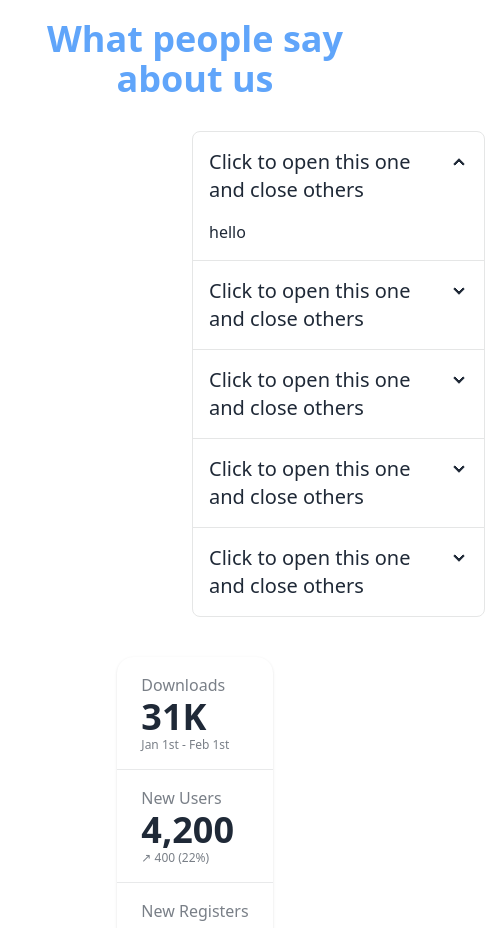
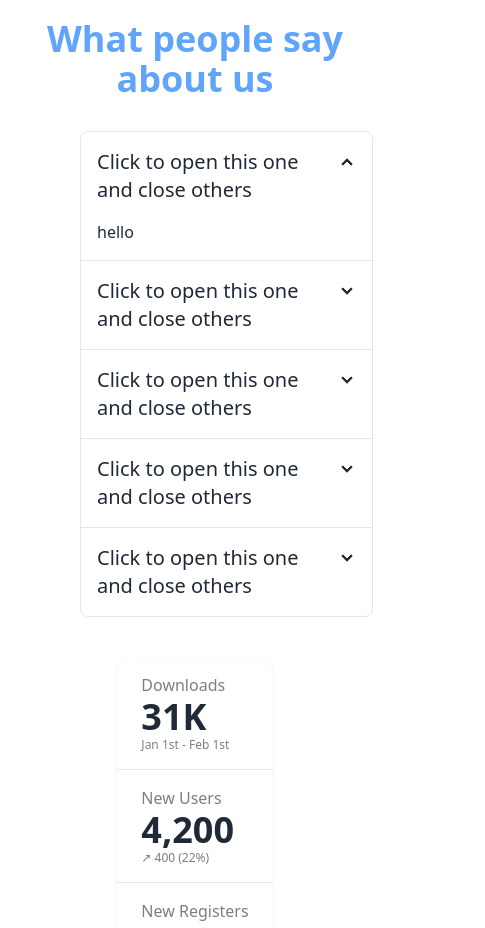
Before and after one commit to imshruti470/MedHelp, a React (Create React App) app: page / in a window 390 px wide. Shown: the part 5500-6428 px from the top of the page, 485 px wide, since content can reach past the window. Built offline with nearby package versions, Linux system fonts and the light colour scheme.

Commit message:
frontend

```diff
--- a/src/components/Hero.jsx
+++ b/src/components/Hero.jsx
@@ -30,7 +30,7 @@
         <h1 className="text-4xl font-bold text-center pb-3 mb-8 mt-8 text-blue-400">
           Facilities We Provide with Care
         </h1>
-        <div className="grid gap-8 sm:grid-cols-1 md:grid-cols-2 lg:grid-cols-3 ml-10">
+        <div className="grid gap-8 sm:grid-cols-1 md:grid-cols-2 lg:grid-cols-3 ">
           <div className="card card-compact w-96 bg-base-100 shadow-xl">
             <figure>
               <img
@@ -207,7 +207,7 @@
       <h1 className="text-4xl font-bold text-center mb-8 mt-8 text-blue-400">
         What people say about us{" "}
       </h1>
-      <div className="join join-vertical w-9/12 ml-48">
+      <div className="join join-vertical w-9/12 ml-20">
         <div className="collapse collapse-arrow join-item border border-base-300">
           <input type="radio" name="my-accordion-4" defaultChecked />
           <div className="collapse-title text-xl font-medium">
```
